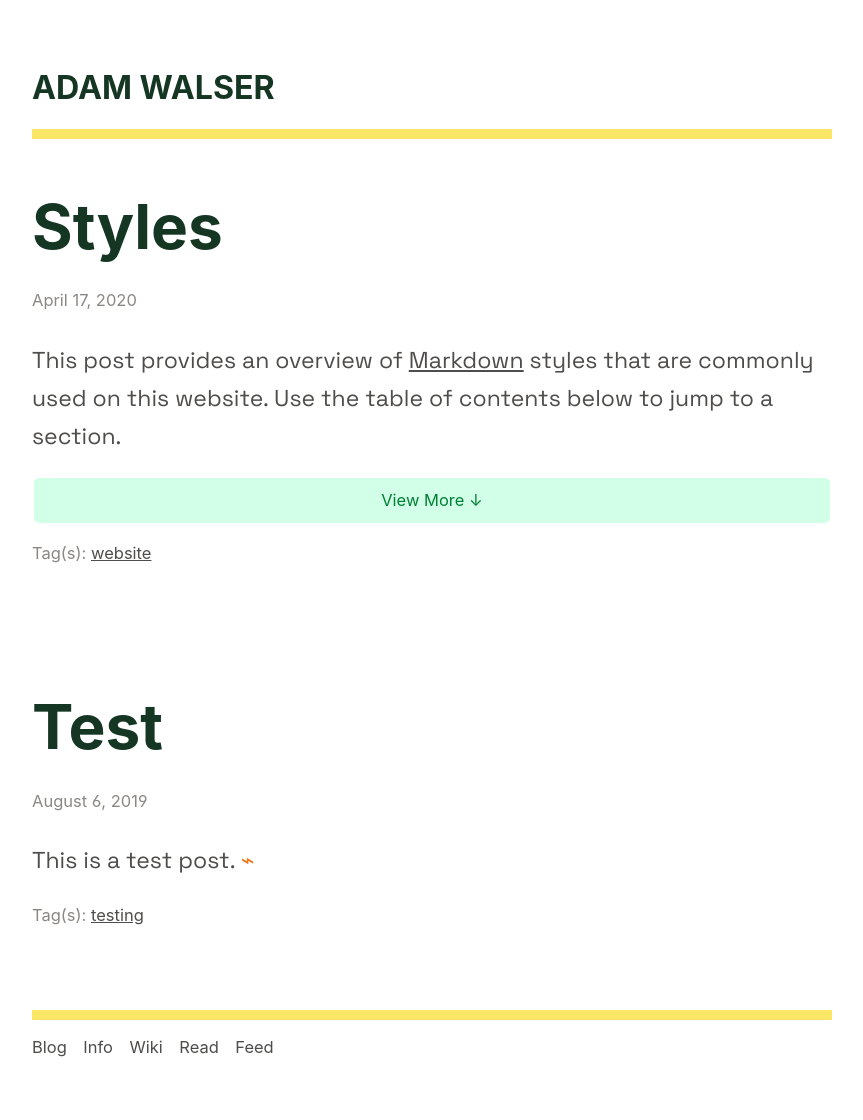
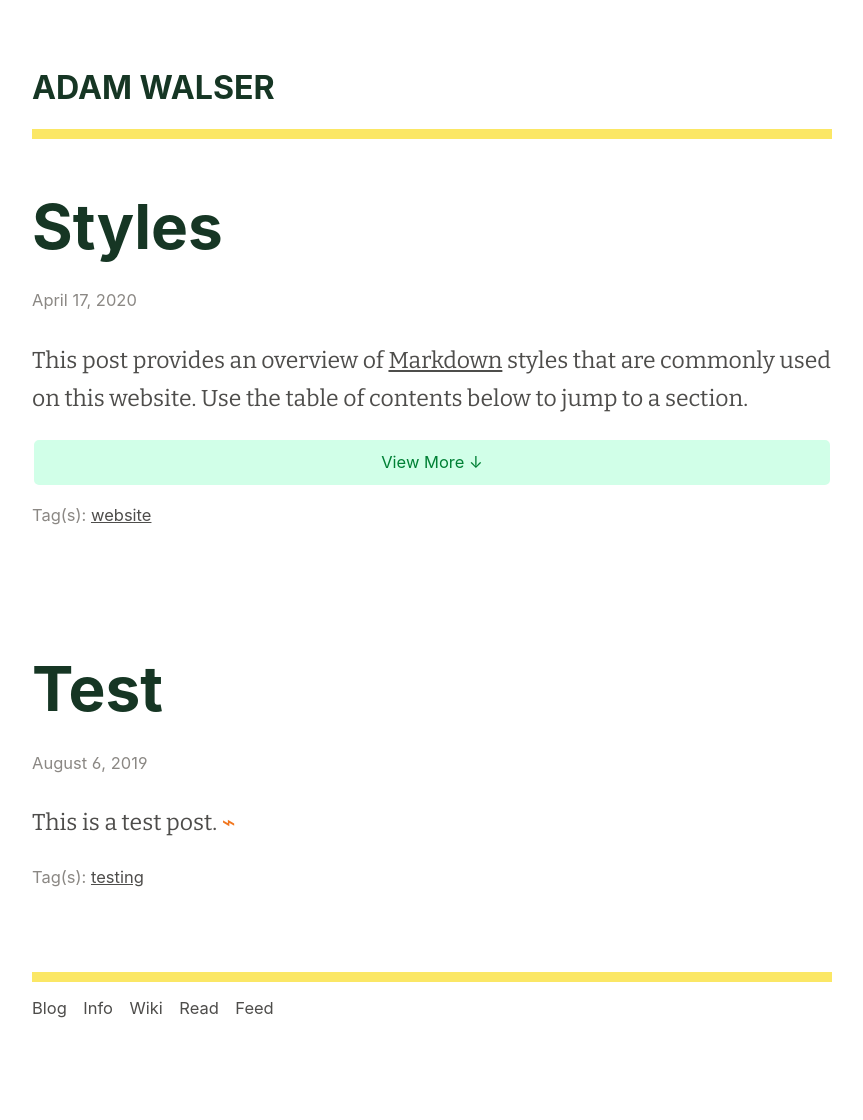
Before and after one commit to ajpwalser/ajpwalser.github.io, a Jekyll site: the page built from index.html, in a window 1280 px wide. Shown: the whole page, without its empty margins (208-1071 px from the left). Built offline with Jekyll 4.4.1, drawn with Linux system fonts in a browser that asks for light colours; some web fonts are replaced; the list of posts is cut into pages by our own code; after the commit the page ends 1082 px from its top, so only the background shows below that.

Commit message:
Update style.css

```diff
--- a/css/style.css
+++ b/css/style.css
@@ -19,7 +19,7 @@
 }
 
 p {
-	font-family: 'Space Grotesk', Inter, serif;
+	font-family: 'Bitter', Inter, serif;
 }
 
 .end {
@@ -169,7 +169,7 @@
 /* Blockquotes */
 
 blockquote {
-	font-family: 'Space Grotesk', Inter, serif;
+	font-family: 'Bitter', Inter, serif;
 	font-style: italic;
 	font-weight: 500;
 	color: rgb(22, 54, 36);
```
